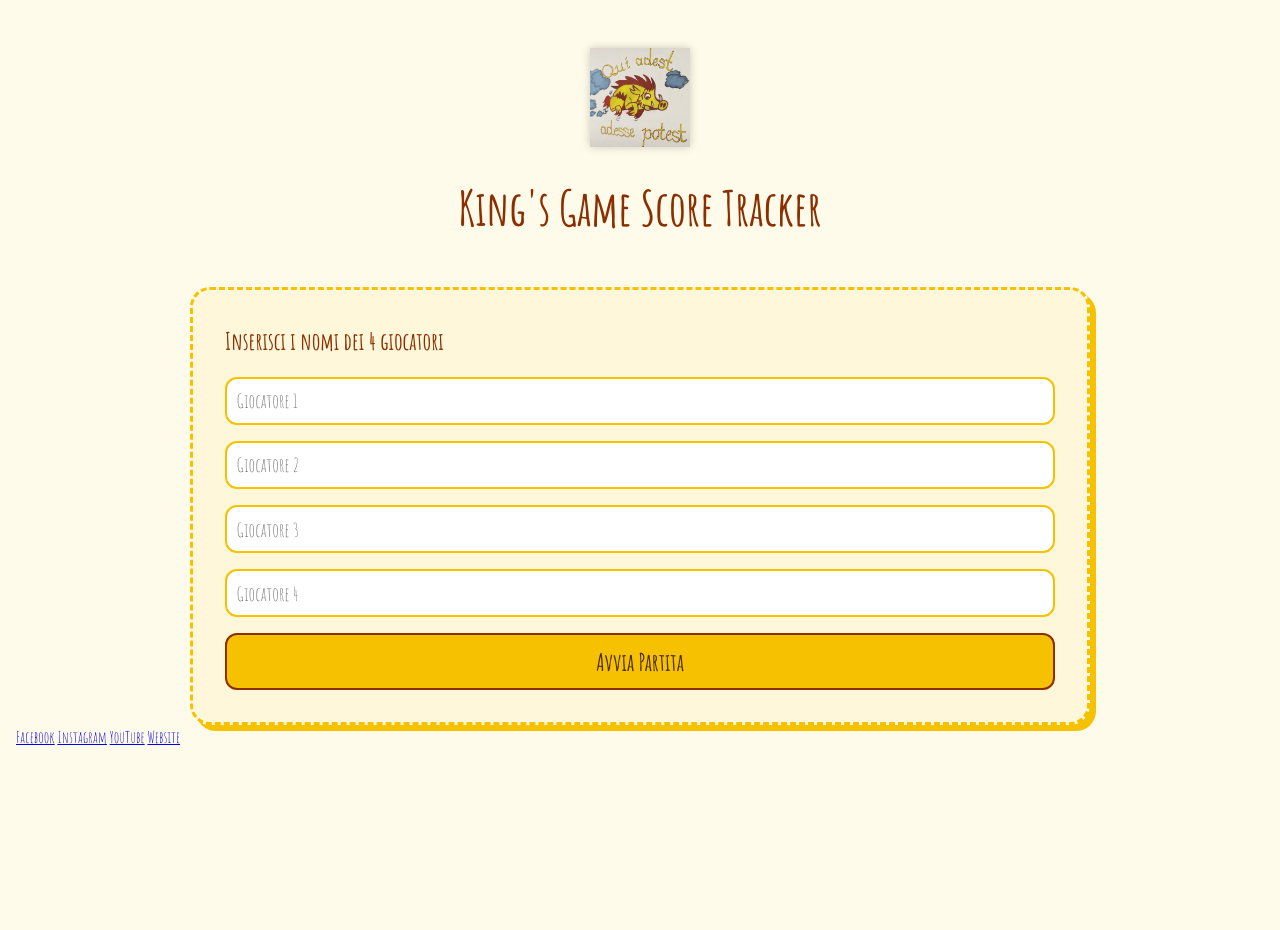
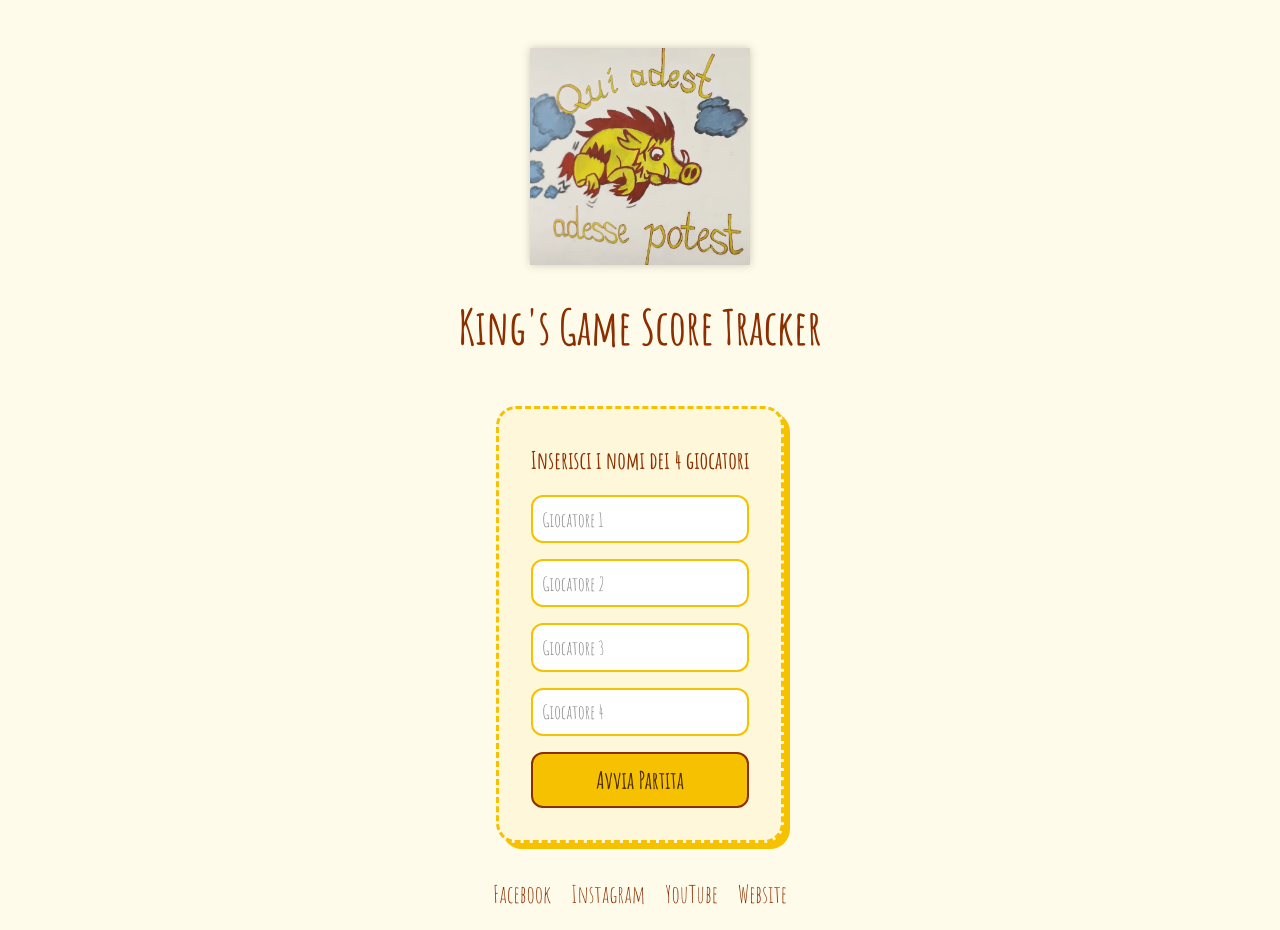
Before and after one commit to MNC00/kingsweb, a plain HTML site: page index.html in a window 1280 px wide. Before the commit the page ends 800 px from the top, so only its background shows below. Drawn offline with Linux system fonts and the light colour scheme.

Commit message:
Cambiato css per logo più grande

```diff
--- a/style.css
+++ b/style.css
@@ -1,33 +1,36 @@
-/* === GENERAL RESET & FONTS === */
+/* === CSS COMMENTATO E RESPONSIVE === */
 @import url('https://fonts.googleapis.com/css2?family=Amatic+SC:wght@400;700&display=swap');
 
-* {
-  box-sizing: border-box;
-  margin: 0;
-  padding: 0;
-}
+/* Reset base */
+* { box-sizing: border-box; margin: 0; padding: 0; }
 
+/* Corpo principale */
 body {
-  font-family: 'Amatic SC', cursive;
-  background-color: #fffbea;
-  color: #4a2c00;
+  font-family: 'Amatic SC', cursive; /* Font cartoon */
+  background-color: #fffbea; /* Sfondo chiaro caldo */
+  color: #4a2c00; /* Testo principale marrone */
   line-height: 1.6;
   padding: 1rem;
   min-height: 100vh;
+  display: flex;
+  flex-direction: column; /* Per spingere il footer in basso */
 }
 
-/* === HERO === */
+/* Intestazione */
 .hero {
   text-align: center;
   padding: 2rem 1rem;
 }
 
 .logo {
-  width: 100px;
+  width: 220px; /* Logo grande di default */
+  max-width: 90%; /* Limita su schermi piccoli */
+  height: auto;
   margin-bottom: 1rem;
   filter: drop-shadow(0 0 4px rgba(0, 0, 0, 0.2));
 }
 
+/* Titoli */
 h1, h2, h3 {
   color: #8b2f00;
   font-weight: 700;
@@ -38,8 +41,9 @@ h1 {
   margin-bottom: 0.5rem;
 }
 
-/* === CONTAINER === */
+/* Contenitore principale */
 .container {
+  flex: 1;
   max-width: 900px;
   margin: auto;
   background: #fff7da;
@@ -50,16 +54,14 @@ h1 {
   transition: all 0.3s ease-in-out;
 }
 
-/* === FORMS === */
+/* Form */
 form {
   display: grid;
   gap: 1rem;
   margin-top: 1rem;
 }
 
-input[type="text"],
-input[type="number"],
-select {
+input[type="text"], input[type="number"], select {
   padding: 0.6rem;
   font-size: 1.2rem;
   background: #fff;
@@ -72,10 +74,10 @@ select {
 
 input:focus, select:focus {
   outline: none;
-  border-color: #8b2f00;
+  border-color: #8b2f00; /* Highlight focus */
 }
 
-/* === BUTTONS === */
+/* Pulsanti */
 button {
   padding: 0.7rem 1rem;
   font-size: 1.5rem;
@@ -90,11 +92,11 @@ button {
 }
 
 button:hover {
-  transform: scale(1.05);
+  transform: scale(1.05); /* Ingrandisce leggermente */
   background-color: #ffd52b;
 }
 
-/* === SCOREBOARD === */
+/* Scoreboard */
 .scoreboard {
   margin-top: 2rem;
   background-color: #fff5c2;
@@ -122,11 +124,30 @@ button:hover {
   color: #d00000;
 }
 
-/* === TRANSITIONS === */
+/* Footer */
+footer {
+  text-align: center;
+  margin-top: 2rem;
+  font-size: 1.5rem;
+}
+
+footer a {
+  color: #8b2f00;
+  margin: 0 0.5rem;
+  text-decoration: none;
+  transition: color 0.2s;
+}
+
+footer a:hover {
+  color: #d00000;
+}
+
+/* Transizioni generali */
 section, input, button, select {
   transition: all 0.3s ease;
 }
 
+/* Responsive per schermi piccoli */
 @media (max-width: 768px) {
   .container {
     padding: 1rem;
@@ -134,4 +155,7 @@ section, input, button, select {
   h1 {
     font-size: 2.5rem;
   }
+  .logo {
+    width: 160px; /* Logo più piccolo su mobile */
+  }
 }
```
